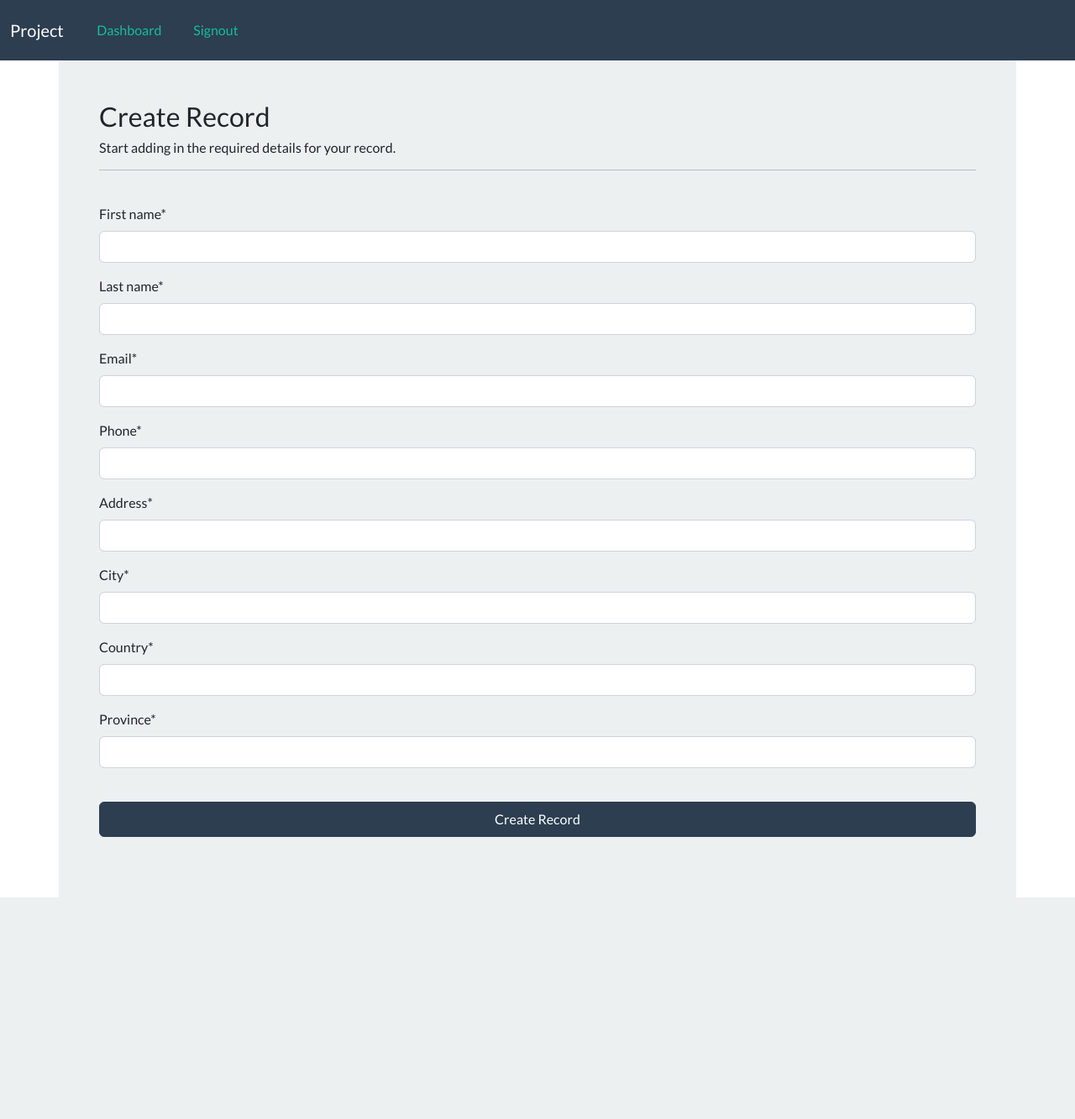
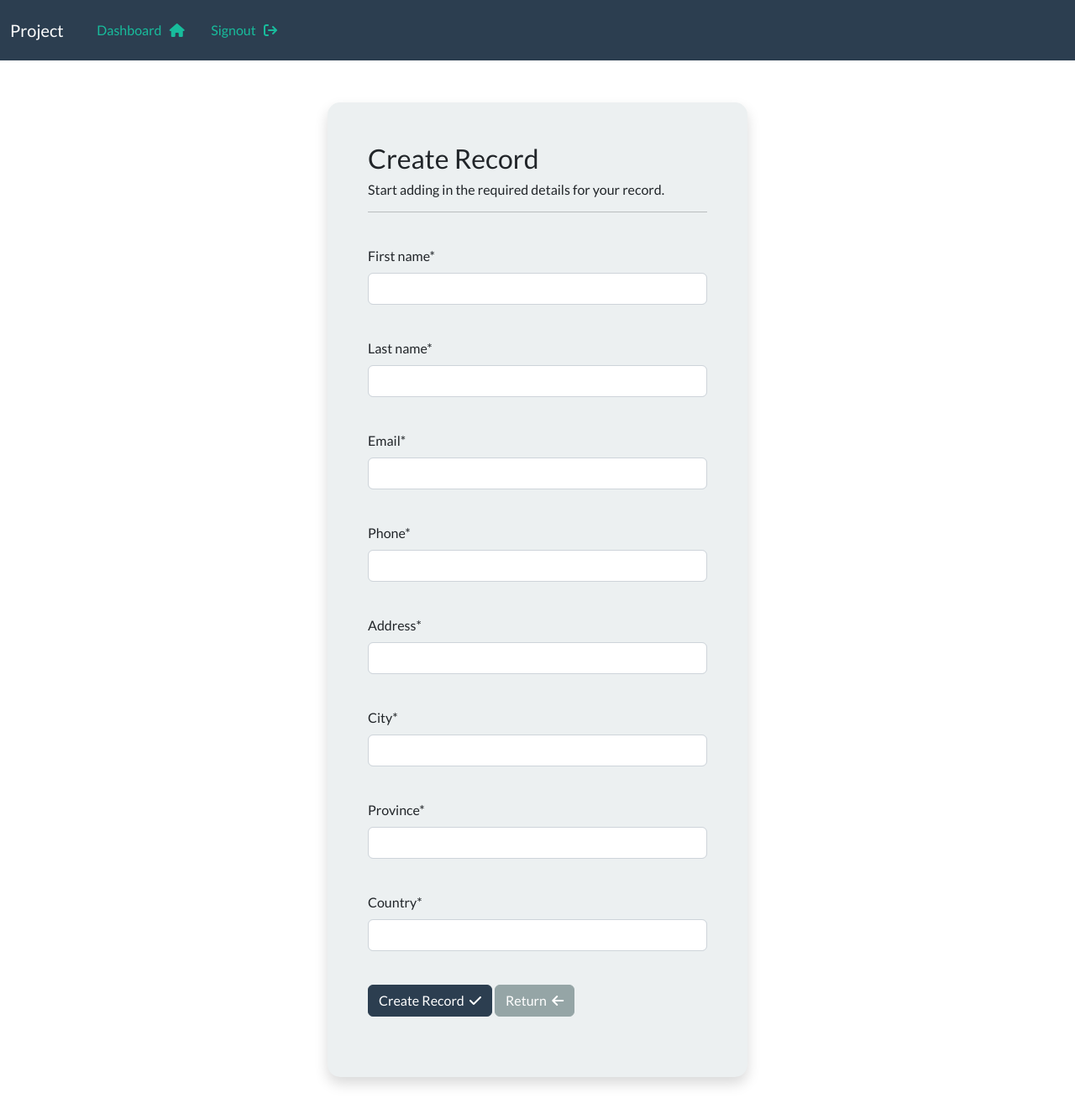
Before and after one commit to Tadele-Coder/Class-django-project, a Django app: page /create-record in a window 1280 px wide. Shown: the whole page at 84% size. Before the commit the page ends 1069 px from the top, so only its background shows below. Run offline with Django 5.2, Linux system fonts and the light colour scheme; a user stored in the database is signed in; some libraries are stand-ins or nearby versions.

Commit message:
update fontawesome

```diff
--- a/webapp/static/css/style.css
+++ b/webapp/static/css/style.css
@@ -1,4 +1,9 @@
-h1{
-    color: red;
+.form-layout {
+    width: 500px;
+    margin: 50px auto;
+    border-radius: 15px;
+}
 
+.message-text{
+    color:white
 }
--- a/webapp/static/js/app.js
+++ b/webapp/static/js/app.js
@@ -0,0 +1,7 @@
+// Message/Notification timer
+var message_timeout = document.getElementById('message-timer');
+setTimeout(function()
+{
+    message_timeout.style.display='none';
+}, 3000
+);
--- a/webapp/templates/webapp/base.html
+++ b/webapp/templates/webapp/base.html
@@ -15,6 +15,10 @@
     <!-- Bootstrap Icons -->
     <link rel="stylesheet" href="https://cdn.jsdelivr.net/npm/bootstrap-icons@1.13.1/font/bootstrap-icons.min.css">
 
+    <!-- Fontawesome -->
+    <link rel="stylesheet"
+      href="https://cdnjs.cloudflare.com/ajax/libs/font-awesome/6.7.2/css/all.min.css">
+
     <!-- Custom CSS -->
     <link rel="stylesheet" href="{% static 'css/style.css' %}">
 </head>
@@ -23,6 +27,16 @@
     <!-- Navbar -->
 
      {% include 'webapp/navbar.html' %}
+
+     <!-- Notification messages -->
+      {% for message in messages %}
+        {% if message.level == DEFAULT_MESSAGE_LEVELS.SUCCESS %}
+
+        <p id="message-timer" class="alert alert-success float-center text-center message-text">
+            <i class="fa fa-check" aria-hidden="true"></i> &nbsp;{{message}}
+        </p>
+        {% endif %}
+      {% endfor %}
 
     {% block content %}
 
--- a/webapp/templates/webapp/create-record.html
+++ b/webapp/templates/webapp/create-record.html
@@ -3,16 +3,31 @@
 
 {% block content %}
 
-    <div class="container bg-light shadow-md p-5 form-layout">
+    <div class="bg-light shadow p-5 form-layout">
             <h3>Create Record</h3>
             <h6>Start adding in the required details for your record.</h6>
             <hr>
             <br>
             <form method="POST" autocomplete="off">
                 {% csrf_token %}
-                {{form|crispy}}
+                {{form.first_name|as_crispy_field}}
                 <br>
-                <button type="submit" class="btn btn-primary w-100  p-2">Create Record</button>
+                {{form.last_name|as_crispy_field}}
+                <br>
+                {{form.email|as_crispy_field}}
+                <br>
+                {{form.phone|as_crispy_field}}
+                <br>
+                 {{form.address|as_crispy_field}}
+                <br>
+                 {{form.city|as_crispy_field}}
+                <br>
+                 {{form.province|as_crispy_field}}
+                <br>
+                 {{form.country|as_crispy_field}}
+                <br>
+                <button type="submit" class="btn btn-primary">Create Record  &nbsp;<i class="fa fa-check" aria-hidden="true"></i></button>
+                <a href="{% url 'dashboard' %}" class="btn btn-secondary">Return  &nbsp;<i class="fa fa-arrow-left" aria-hidden="true"></i></a>
                 <br>
                 <br>
 
--- a/webapp/templates/webapp/dashboard.html
+++ b/webapp/templates/webapp/dashboard.html
@@ -8,7 +8,7 @@
 
     <h5>Welcome to the Dashboard page, {{user}}</h5>
     <hr>
-    <a class="btn btn-outline-primary btn-sm" href="{% url 'create-record' %}">Create new record</a>
+    <a class="btn btn-outline-primary btn-sm" href="{% url 'create-record' %}">Create new record  &nbsp;<i class="fa fa-plus-circle" aria-hidden="true"></i></a>
     <hr>
 
 
@@ -40,7 +40,7 @@
                     <td>{{record.country}}</td>
                     <td>{{record.province}}</td>
                     <td>{{record.creation_date}}</td>
-                    <td><a href="{% url 'record' record.id %}">Click me</a></td>
+                    <td><a class="btn btn-success btn-sm" href="{% url 'record' record.id %}"> &nbsp;<i class="fa fa-eye" aria-hidden="true"></i></a></td>
 
                     </tr>
 
--- a/webapp/templates/webapp/home.html
+++ b/webapp/templates/webapp/home.html
@@ -10,7 +10,7 @@
         <h5> Keep track of your records effectively!</h5>
         <hr>
         <br>
-        <a class="btn btn-outline-primary" type="button" href="{% url 'register' %}">Create your account</a>
+        <a class="btn btn-outline-primary" type="button" href="{% url 'register' %}">Create your account &nbsp;<i class="fa fa-user-plus" aria-hidden="true"></i></a>
 
     </div>
 
--- a/webapp/templates/webapp/navbar.html
+++ b/webapp/templates/webapp/navbar.html
@@ -11,12 +11,12 @@
         {% if user.is_authenticated %}
 
             <li class="nav-item">
-              <a class="nav-link active" aria-current="page" href="#">Dashboard &nbsp; <i class="fa fa-home" aria-hidden="true"></i> </a>
+              <a class="nav-link active" aria-current="page" href="{% url 'dashboard' %}">Dashboard &nbsp; <i class="fa fa-home" aria-hidden="true"></i> </a>
             </li>
 
             &nbsp; &nbsp; &nbsp;
             <li class="nav-item">
-              <a class="nav-link active" aria-current="page" href="{% url 'logout' %}">Signout &nbsp; <i class="fa fa-home" aria-hidden="true"></i> </a>
+              <a class="nav-link active" aria-current="page" href="{% url 'logout' %}">Signout &nbsp; <i class="fa fa-sign-out" aria-hidden="true"></i> </a>
             </li>
 
 
--- a/webapp/templates/webapp/update-record.html
+++ b/webapp/templates/webapp/update-record.html
@@ -2,7 +2,7 @@
 {% load crispy_forms_tags %}
 {% block content %}
 
- <div class="container bg-light shadow-md p-5 form-layout">
+ <div class="bg-light shadow p-5 form-layout">
             <h3>Update Record</h3>
             <h6>Update your record.</h6>
             <hr>
@@ -11,7 +11,7 @@
                 {% csrf_token %}
                 {{form|crispy}}
                 <br>
-                <button type="submit" class="btn btn-primary w-100  p-2">Update Record</button>
+                <button type="submit" class="btn btn-info w-100  p-2">Update Record &nbsp;<i class="fa fa-plus" aria-hidden="true"></i></button>
                 <br>
                 <br>
 
--- a/webapp/views.py
+++ b/webapp/views.py
@@ -4,6 +4,7 @@ from django.contrib.auth.models import auth
 from django.contrib.auth import authenticate, login, logout
 from django.contrib.auth.decorators import login_required
 from . models import Record
+from django.contrib import messages
 
 
 # Home page
@@ -19,6 +20,7 @@ def registerView(request):
         form = CreateUserForm(request.POST)
         if form.is_valid():
             form.save()
+            messages.success(request, 'Account Created Successfully!')
             return redirect('my-login')
     context = {'form':form}
     return render(request, 'webapp/register.html', context=context)
@@ -55,6 +57,7 @@ def create_record(request):
         form = CreateRecordForm(request.POST)
         if form.is_valid():
             form.save()
+            messages.success(request, 'Your record was created!')
             return redirect('dashboard')
     context = {'form':form}
     return render(request, 'webapp/create-record.html', context=context)
@@ -69,6 +72,7 @@ def update_record(request, pk):
         form = UpdateRecordForm(request.POST, instance=record)
         if form.is_valid():
             form.save()
+            messages.success(request, 'Your record was updated!')
             return redirect('dashboard')
     context = {'form': form}
     return render(request, 'webapp/update-record.html', context=context)
@@ -80,6 +84,7 @@ def update_record(request, pk):
 def user_logout(request):
 
     auth.logout(request)
+    messages.success(request, 'Logout success!')
     return redirect('my-login')
 
 # View/Read singular record
@@ -95,4 +100,5 @@ def singular_record(request,pk):
 def delete_record(request, pk):
     record = Record.objects.get(id=pk)
     record.delete()
+    messages.success(request, 'Your record was deleted!')
     return redirect('dashboard')
```
Also changed, not shown: webapp/templates/webapp/my-login.html (+5 -3 lines), webapp/templates/webapp/register.html (+7 -3 lines), webapp/templates/webapp/view-record.html (+10 -10 lines), db.sqlite3.
